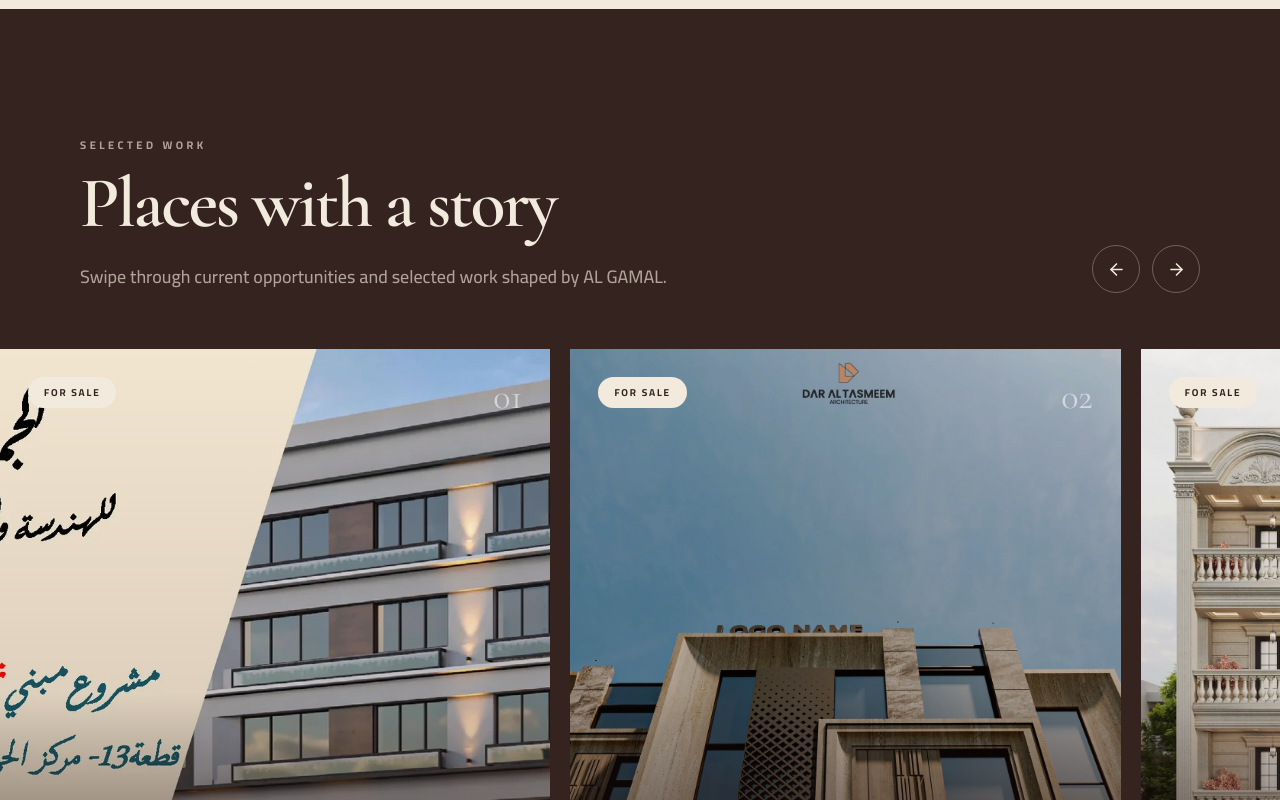
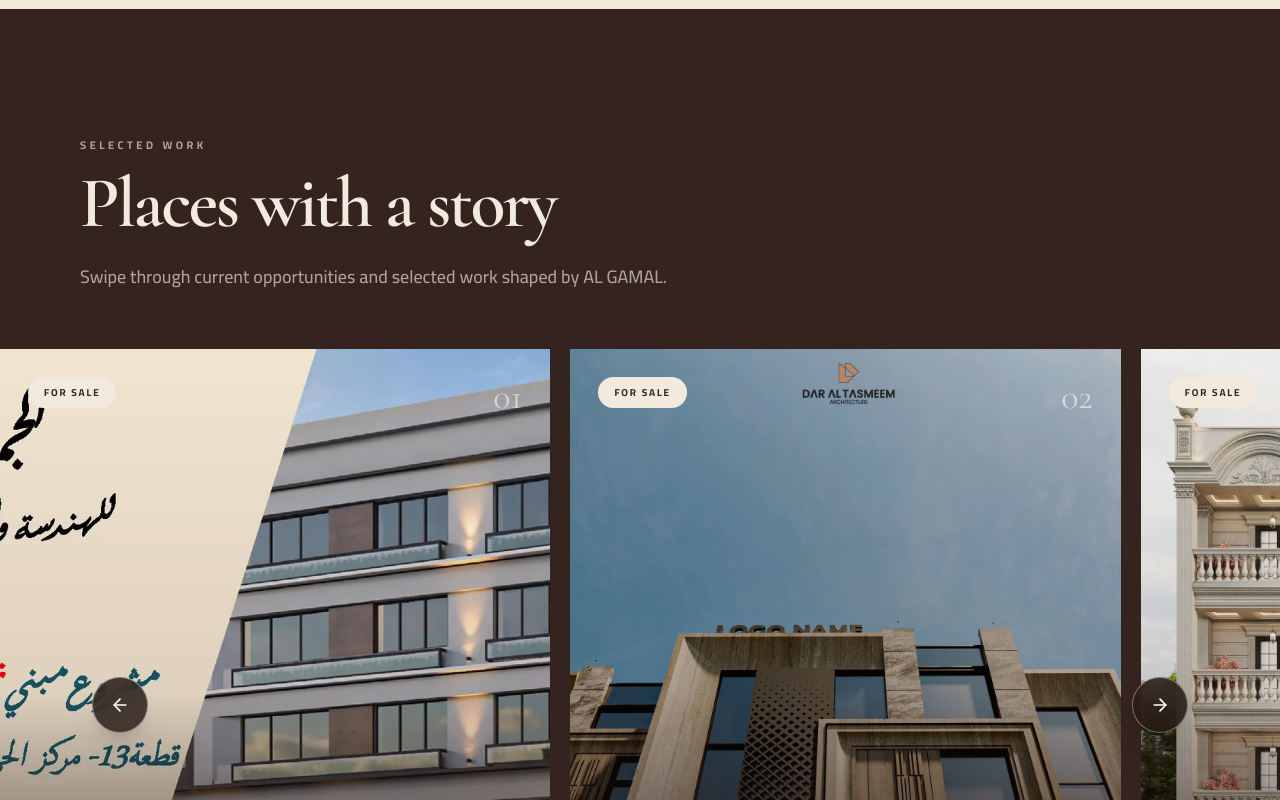
Before and after one commit to mahmouddiabline1-ui/elgamal, a Next.js app: page / in a window 1280 px wide. Shown: the part 4640-5440 px from the top of the page. Built offline with nearby package versions, Linux system fonts and the light colour scheme.

Commit message:
Move project slider controls onto gallery

```diff
--- a/components/sections/project-showcase-slider.tsx
+++ b/components/sections/project-showcase-slider.tsx
@@ -36,15 +36,12 @@ export function ProjectShowcaseSlider() {
   return (
     <section id="project-showcase" className="overflow-hidden bg-[#35231f] py-24 text-[#f2eadd] md:py-32">
       <div className="mx-auto max-w-7xl px-6 md:px-12 lg:px-20">
-        <div className="grid gap-10 md:grid-cols-[1fr_auto] md:items-end">
+        <div>
           <SectionHeading align="start" eyebrow="Selected work" title="Places with a story" description="Swipe through current opportunities and selected work shaped by AL GAMAL." className="[&_h2]:text-[#f2eadd] [&_p]:text-[#f2eadd]/65" />
-          <div className="flex items-center gap-3">
-            <button type="button" onClick={() => move(dir === "rtl" ? 1 : -1)} aria-label={t("Previous project")} className="grid h-12 w-12 place-items-center rounded-full border border-[#f2eadd]/30 transition hover:bg-[#f2eadd] hover:text-[#35231f]"><ArrowLeft size={19} /></button>
-            <button type="button" onClick={() => move(dir === "rtl" ? -1 : 1)} aria-label={t("Next project")} className="grid h-12 w-12 place-items-center rounded-full border border-[#f2eadd]/30 transition hover:bg-[#f2eadd] hover:text-[#35231f]"><ArrowRight size={19} /></button>
-          </div>
         </div>
 
-        <div ref={railRef} onScroll={updateActive} className="scrollbar-none -mx-6 mt-14 flex snap-x snap-mandatory gap-5 overflow-x-auto px-6 pb-6 md:-mx-12 md:px-12 lg:-mx-20 lg:px-20">
+        <div className="relative mt-14">
+          <div ref={railRef} onScroll={updateActive} className="scrollbar-none -mx-6 flex snap-x snap-mandatory gap-5 overflow-x-auto px-6 pb-6 md:-mx-12 md:px-12 lg:-mx-20 lg:px-20">
             {orderedProjects.map((project, index) => {
               const name = lang === "ar" ? project.nameAr : project.name;
               const location = lang === "ar" ? project.locationAr : project.location;
@@ -66,6 +63,14 @@ export function ProjectShowcaseSlider() {
             })}
           </div>
 
+          <button type="button" onClick={() => move(dir === "rtl" ? 1 : -1)} aria-label={t("Previous project")} className="absolute start-1 top-1/2 z-20 grid h-12 w-12 -translate-y-1/2 place-items-center rounded-full border border-white/35 bg-[#241612]/80 text-white shadow-xl backdrop-blur-md transition hover:scale-105 hover:bg-[#f2eadd] hover:text-[#35231f] focus-visible:outline-2 focus-visible:outline-offset-4 focus-visible:outline-white md:start-3 md:h-14 md:w-14">
+            <ArrowLeft size={20} />
+          </button>
+          <button type="button" onClick={() => move(dir === "rtl" ? -1 : 1)} aria-label={t("Next project")} className="absolute end-1 top-1/2 z-20 grid h-12 w-12 -translate-y-1/2 place-items-center rounded-full border border-white/35 bg-[#241612]/80 text-white shadow-xl backdrop-blur-md transition hover:scale-105 hover:bg-[#f2eadd] hover:text-[#35231f] focus-visible:outline-2 focus-visible:outline-offset-4 focus-visible:outline-white md:end-3 md:h-14 md:w-14">
+            <ArrowRight size={20} />
+          </button>
+        </div>
+
         <div className="mt-5 flex items-center gap-4 text-xs font-bold tracking-[.2em] text-[#f2eadd]/55">
           <span>{String(active + 1).padStart(2, "0")}</span>
           <div className="h-px flex-1 bg-[#f2eadd]/15"><div className="h-px bg-[#f2eadd] transition-all duration-300" style={{ width: `${((active + 1) / orderedProjects.length) * 100}%` }} /></div>
```
Lines whose indentation alone changed are shown as unchanged.
